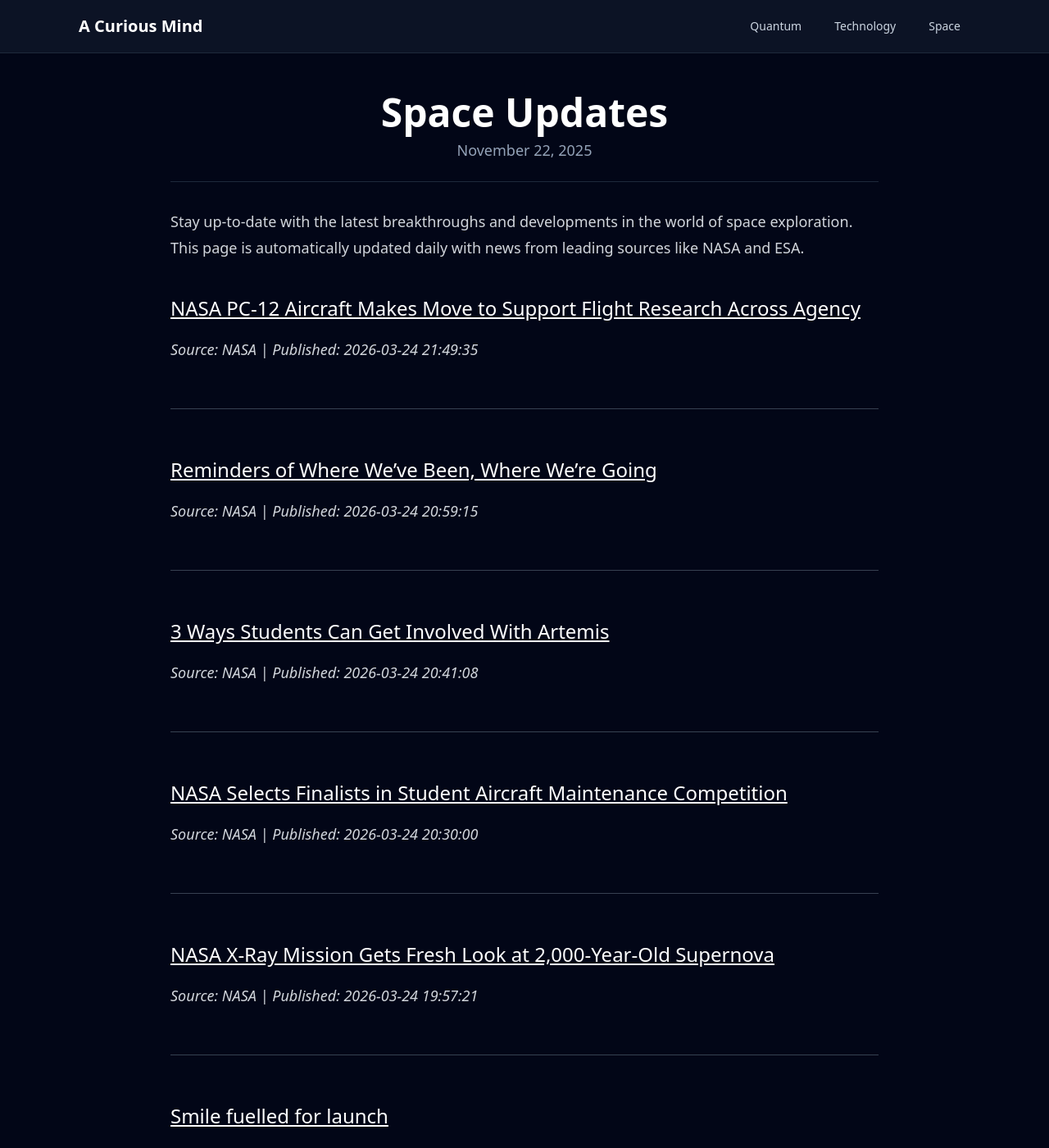
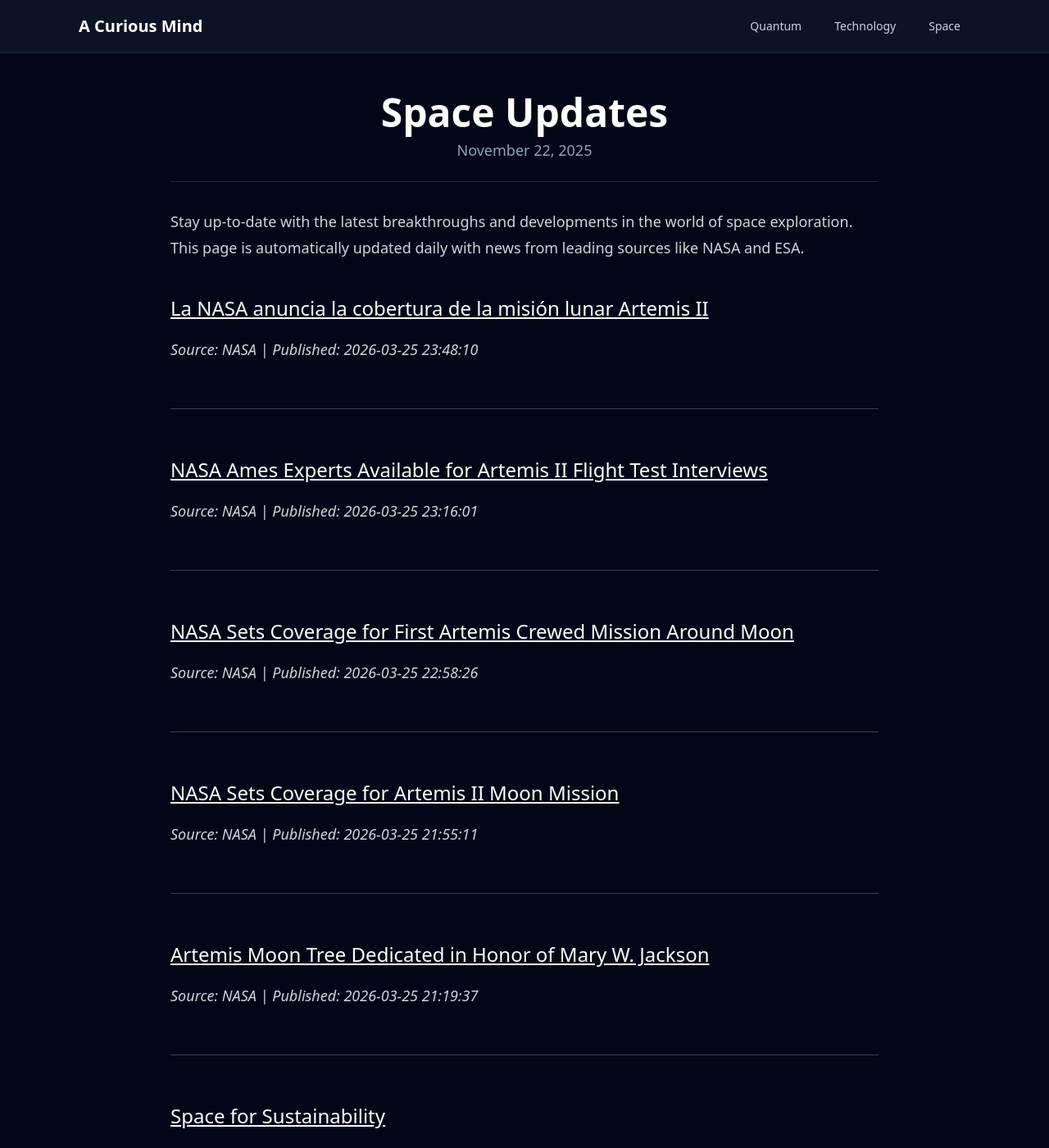
Before and after one commit to onehl7/onehl7.github.io, a Jekyll site: the page built from _posts/2025-11-22-space-updates.md, in a window 1280 px wide and 1400 px high. Shown: the whole window at 82% size. Built offline with Jekyll 4.4.1, drawn with Linux system fonts in a browser that asks for light colours; nearby versions of some CDN libraries; some of the changed text lies outside the part shown.

Commit message:
Update space news data

```diff
--- a/_data/space_news.json
+++ b/_data/space_news.json
@@ -1,33 +1,51 @@
 [
   {
     "source": "NASA",
-    "title": "NASA PC-12 Aircraft Makes Move to Support Flight Research Across Agency",
-    "link": "https://www.nasa.gov/image-article/nasa-pc-12-aircraft-makes-move-to-support-flight-research-across-agency/",
-    "published": "2026-03-24 21:49:35"
+    "title": "La NASA anuncia la cobertura de la misi\u00f3n lunar Artemis II",
+    "link": "https://www.nasa.gov/es/la-nasa-anuncia-la-cobertura-de-la-mision-lunar-artemis-ii/",
+    "published": "2026-03-25 23:48:10"
   },
   {
     "source": "NASA",
-    "title": "Reminders of Where We\u2019ve Been, Where We\u2019re Going",
-    "link": "https://www.nasa.gov/image-article/reminders-of-where-weve-been-where-were-going/",
-    "published": "2026-03-24 20:59:15"
+    "title": "NASA Ames Experts Available for Artemis II\u00a0Flight Test Interviews",
+    "link": "https://www.nasa.gov/general/nasa-ames-experts-available-for-artemis-ii-flight-test-interviews/",
+    "published": "2026-03-25 23:16:01"
   },
   {
     "source": "NASA",
-    "title": "3 Ways Students Can Get Involved With Artemis",
-    "link": "https://www.nasa.gov/learning-resources/3-ways-students-can-get-involved-with-artemis/",
-    "published": "2026-03-24 20:41:08"
+    "title": "NASA Sets Coverage for First Artemis Crewed Mission Around Moon",
+    "link": "https://www.nasa.gov/news-release/nasa-sets-coverage-for-first-artemis-crewed-mission-around-moon/",
+    "published": "2026-03-25 22:58:26"
   },
   {
     "source": "NASA",
-    "title": "NASA\u00a0Selects\u00a0Finalists in\u00a0Student Aircraft Maintenance\u00a0Competition",
-    "link": "https://www.nasa.gov/aeronautics/nasa-selects-finalists-in-student-aircraft-maintenance-competition/",
-    "published": "2026-03-24 20:30:00"
+    "title": "NASA Sets Coverage for Artemis II Moon Mission",
+    "link": "https://www.nasa.gov/missions/artemis/artemis-2/nasa-sets-coverage-for-artemis-ii-moon-mission/",
+    "published": "2026-03-25 21:55:11"
   },
   {
     "source": "NASA",
-    "title": "NASA X-Ray Mission Gets Fresh Look at 2,000-Year-Old Supernova",
-    "link": "https://www.nasa.gov/image-article/nasa-x-ray-mission-gets-fresh-look-at-2000-year-old-supernova/",
-    "published": "2026-03-24 19:57:21"
+    "title": "Artemis Moon Tree Dedicated in Honor of Mary W. Jackson",
+    "link": "https://science.nasa.gov/learning-resources/science-activation/artemis-moon-tree-dedicated-in-honor-of-mary-w-jackson/",
+    "published": "2026-03-25 21:19:37"
+  },
+  {
+    "source": "ESA",
+    "title": "Space for Sustainability",
+    "link": "https://www.esa.int/ESA_Multimedia/Images/2026/03/Space_for_Sustainability",
+    "published": "2026-03-25 15:50:00"
+  },
+  {
+    "source": "ESA",
+    "title": "2026 European Space for Sustainability Award is now open for bold ideas",
+    "link": "https://www.esa.int/About_Us/Climate_and_Sustainability/2026_European_Space_for_Sustainability_Award_is_now_open_for_bold_ideas",
+    "published": "2026-03-25 15:50:00"
+  },
+  {
+    "source": "ESA",
+    "title": "Amazon wildfire emissions up to three times higher than estimated",
+    "link": "https://www.esa.int/Applications/Observing_the_Earth/Copernicus/Sentinel-5P/Amazon_wildfire_emissions_up_to_three_times_higher_than_estimated",
+    "published": "2026-03-25 09:30:00"
   },
   {
     "source": "ESA",
@@ -37,24 +55,6 @@
   },
   {
     "source": "ESA",
-    "title": "XRISM solves famous star\u2019s 50-year mystery",
-    "link": "https://www.esa.int/Science_Exploration/Space_Science/XRISM_solves_famous_star_s_50-year_mystery",
-    "published": "2026-03-24 08:00:00"
-  },
-  {
-    "source": "ESA",
-    "title": "Celeste: Countdown to Launch 1",
-    "link": "https://www.esa.int/ESA_Multimedia/Videos/2026/03/Celeste_Countdown_to_Launch_1",
-    "published": "2026-03-23 16:00:00"
-  },
-  {
-    "source": "ESA",
-    "title": "Tracking Arctic freshwater flow from space",
-    "link": "https://www.esa.int/Applications/Observing_the_Earth/FutureEO/Tracking_Arctic_freshwater_flow_from_space",
-    "published": "2026-03-23 13:28:00"
-  },
-  {
-    "source": "ESA",
     "title": "\u03b5psilon",
     "link": "https://www.esa.int/Science_Exploration/Human_and_Robotic_Exploration/epsilon",
     "published": "2026-01-21 12:54:00"
```
